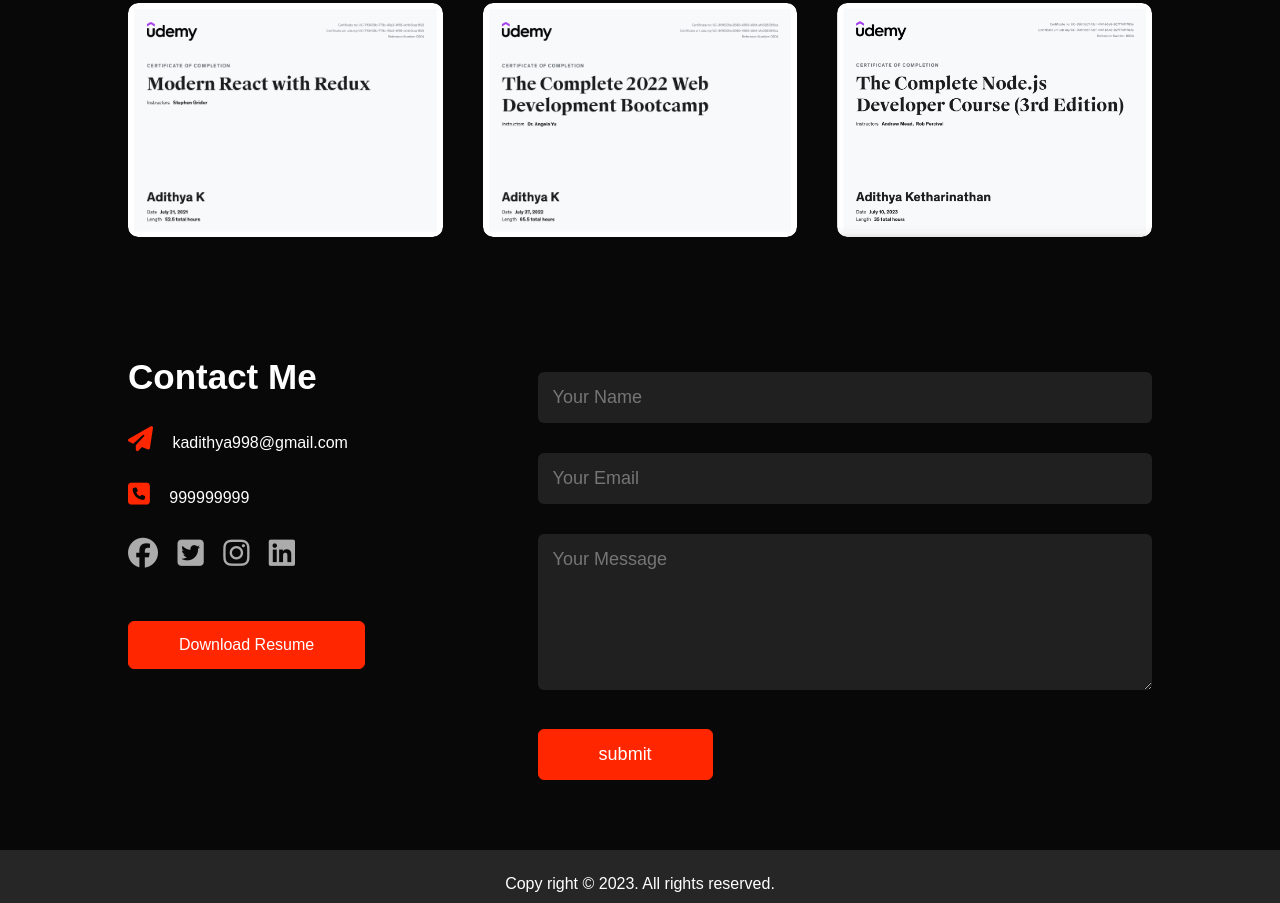
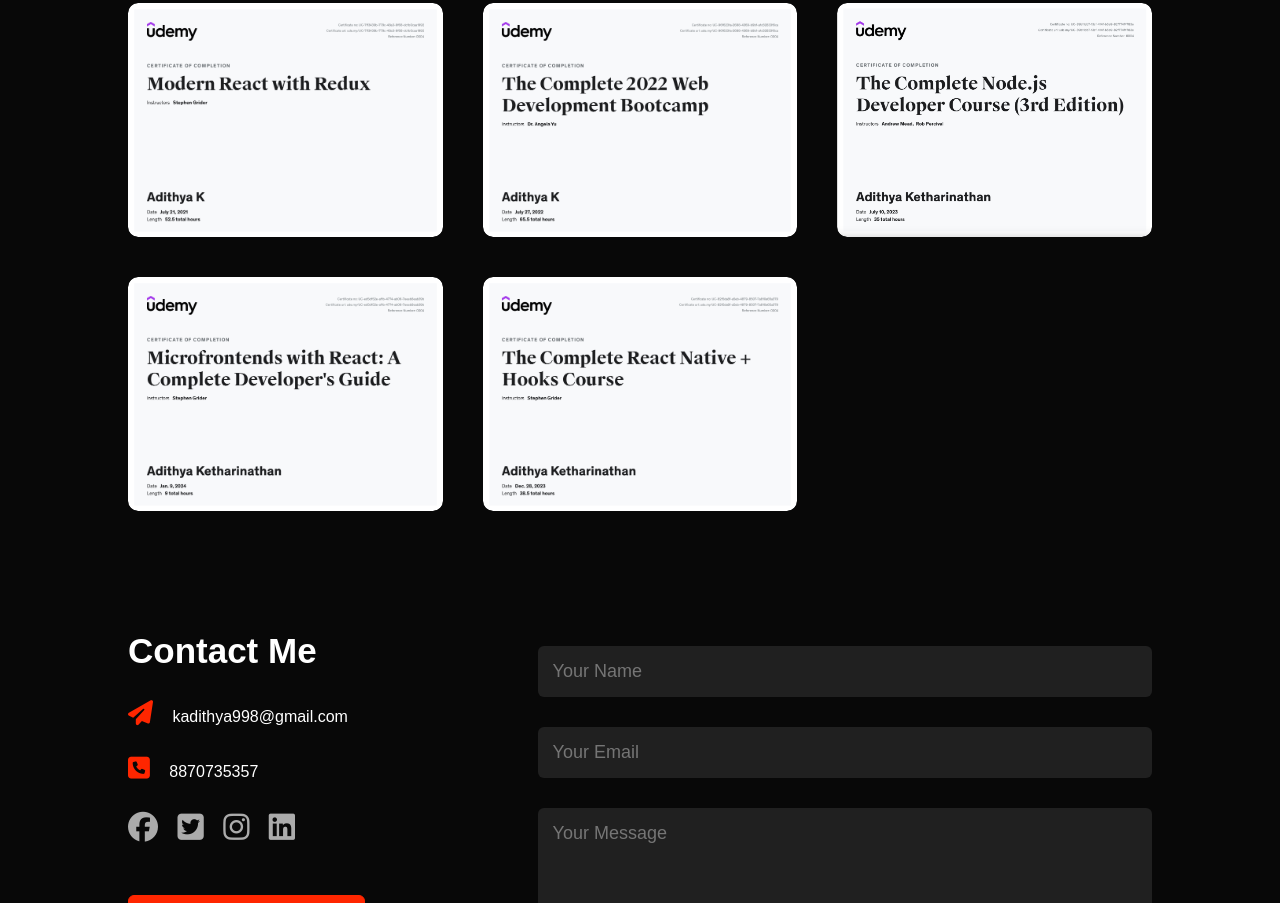
Before and after one commit to akaus998/my-portfolio, a plain HTML site: page index.html in a window 1280 px wide. Shown: the part 1897-2800 px from the top of the page. Drawn offline with Linux system fonts and the light colour scheme.

Commit message:
added new images

```diff
--- a/index.html
+++ b/index.html
@@ -25,7 +25,7 @@
             </nav>
             <div class="header-text">
                 <p>React Developer</p>
-                <h1>Hi, I'm <span>Adithya</span> From <br> Chennai, India.</h1>
+                <p class="typing">Hi, I'm <span>Adithya</span> From <br> Chennai, India.</h1>
             </div>
         </div>
 
@@ -132,6 +132,22 @@
                         <a href=""#><i class="fa-solid fa-arrow-up-right-from-square"></i></a>
                     </div>
                 </div>
+                <div class="certification">
+                    <img src="/images/mf.jpg"/>
+                    <div class="layer">
+                        <h3>Micro Front End  Certification</h3>
+                        <p>Micro Front End with React</p>
+                        <a href=""#><i class="fa-solid fa-arrow-up-right-from-square"></i></a>
+                    </div>
+                </div>
+                <div class="certification">
+                    <img src="/images/rn.jpg"/>
+                    <div class="layer">
+                        <h3>React Native Certification</h3>
+                        <p>Basics and Fundamentails of React Native</p>
+                        <a href=""#><i class="fa-solid fa-arrow-up-right-from-square"></i></a>
+                    </div>
+                </div>
             </div>
         </div>
     </div>
@@ -143,12 +159,12 @@
                 <div class="contact-left">
                     <h1 class="subtitle">Contact Me</h1>
                     <p><i class="fa-solid fa-paper-plane"></i> kadithya998@gmail.com</p>
-                    <p><i class="fa-solid fa-square-phone"></i> 999999999</p>
+                    <p><i class="fa-solid fa-square-phone"></i> 8870735357</p>
                     <div class="social-icons">
                         <a href="#"><i class="fa-brands fa-facebook"></i></a>
                         <a href=""><i class="fa-brands fa-twitter-square"></i></a>
                         <a href="#"><i class="fa-brands fa-instagram"></i></a>
-                        <a href="#"><i class="fa-brands fa-linkedin"></i></a>
+                        <a href="https://www.linkedin.com/in/adithya-k-a07132168/"><i class="fa-brands fa-linkedin"></i></a>
                     </div>
                     <a href="/images/AK_Resume_sep2023.pdf" download class="btn btn2">Download Resume</a>
                 </div>
```
Also changed, not shown: images/mf.jpg (added), images/rn.jpg (added).
